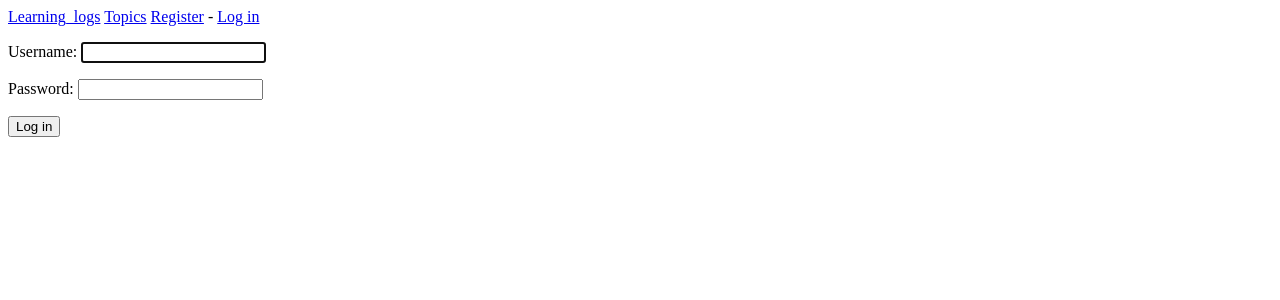
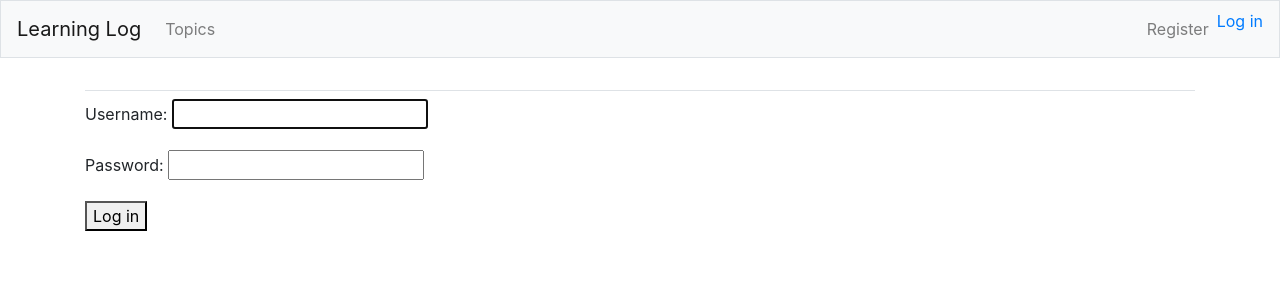
Before and after one commit to diegopatas/app-learning-log-web, a Django app: page /users/login/?next=/edit_entry/1/ in a window 1280 px wide. Shown: the top 300 px of the page. Run offline with Django 3.2, Linux system fonts and the light colour scheme; some libraries are stand-ins or nearby versions.

Commit message:
Add style for the base HTML page template.

```diff
--- a/learning_logs/templates/learning_logs/base.html
+++ b/learning_logs/templates/learning_logs/base.html
@@ -1,13 +1,58 @@
-<p>
-    <a href="{% url 'learning_logs:index' %}">Learning_logs</a>
-    <a href="{% url 'learning_logs:topics' %}">Topics</a>
-    {% if user.is_authenticated %}
-        Hello, {{ user.name }}.
-        <a href="{% url 'users:logout' %}">Log out</a>
-    {% else %}
-        <a href="{% url 'users:register' %}">Register</a> -
-        <a href="{% url 'users:login' %}">Log in</a>
-    {% endif %}
-</p>
+{% load bootstrap4 %}
 
-{% block content%}{% endblock content%}
+<!DOCTYPE html>
+<html lang="en">
+<head>
+    <meta charset="utf-8">
+    <meta name="viewport" content="width=device-width, initial-scale=1, shrink-to-fit=no">
+    <title>Learning Log</title>
+
+    {% bootstrap_css %}
+    {% bootstrap_javascript jquery='full' %}
+
+</head>
+<body>
+    <nav class="navbar navbar-expand-md navbar-light bg-light mb-4 border">
+        <a class="navbar-brand" href="{% url 'learning_logs:index' %}">
+            Learning Log
+        </a>
+        <button class="navbar-toggler" type="button" data-toggle="collapse"
+                data-target="#navbarCollapse" aria-controls="navbarCollapse" aria-expanded="false"
+                aria-label="Toggle navigation">
+            <span class="navbar-toggler-icon"></span>
+        </button>
+        <div class="collapse navbar-collapse" id="navbarCollapse">
+            <ul class="navbar-nav mr-auto">
+                <li class="nav-item">
+                    <a class="nav-link" href="{% url 'learning_logs:topics' %}">Topics</a>
+                </li>
+            </ul>
+            <ul class="navbar-nav ml-auto">
+                {% if user.is_authenticated %}
+                    <li class="nav-item">
+                        <span class="navbar-text">Hello, {{ user.username }}!</span>
+                    </li>
+                    <li class="nav-item">
+                        <a class="nav-link" href="{% url 'users:logout' %}">Log out</a>
+                    </li>
+                {% else %}
+                    <li class="nav-item">
+                        <a class="nav-link" href="{% url 'users:register' %}">Register</a>
+                    </li>
+                    <li class="nav-item">
+                        <a class="nav-item" href="{% url 'users:login' %}">Log in</a>
+                    </li>
+                {% endif %}
+            </ul>
+        </div>
+    </nav>
+    <main role="main" class="container">
+        <div class="pb-2 mb-2 border-bottom">
+            {% block page_header %}{% endblock page_header %}
+        </div>
+        <div>
+            {% block content %}{% endblock content %}
+        </div>
+    </main>
+</body>
+</html>
```
